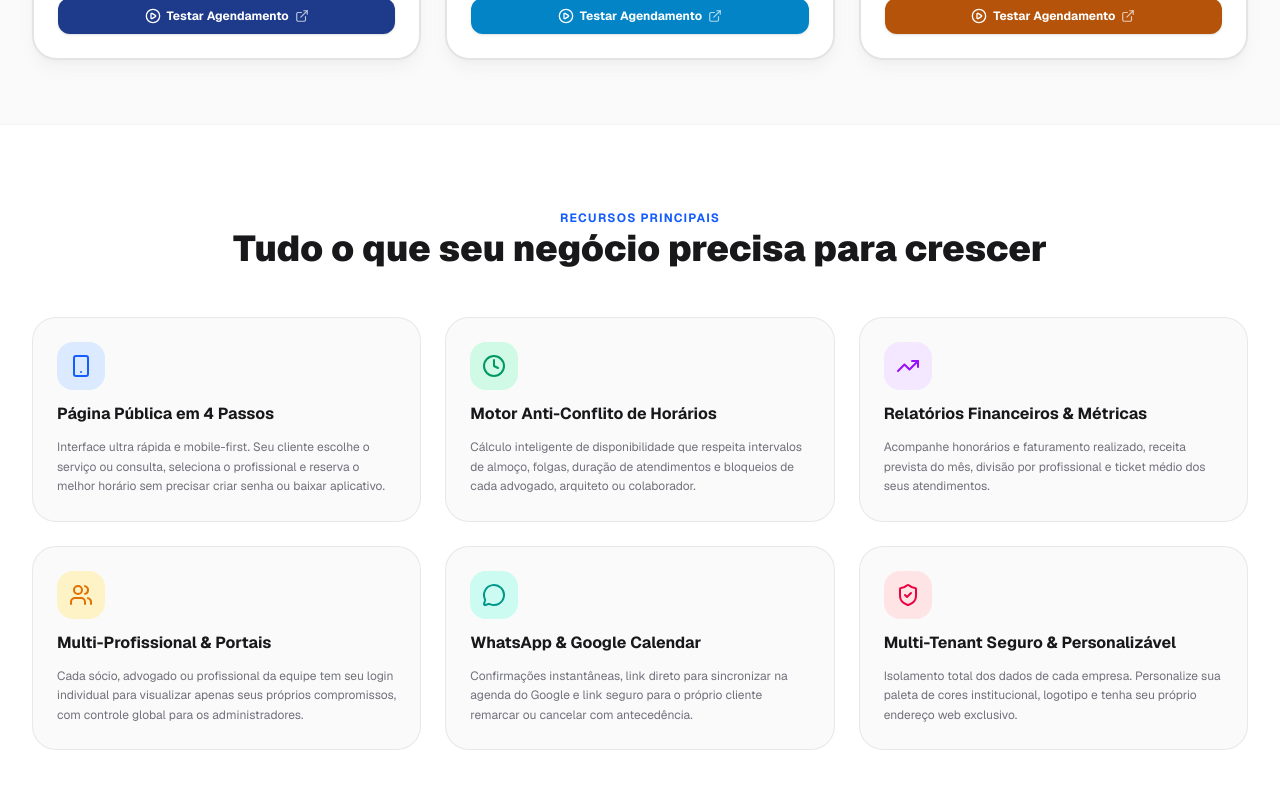
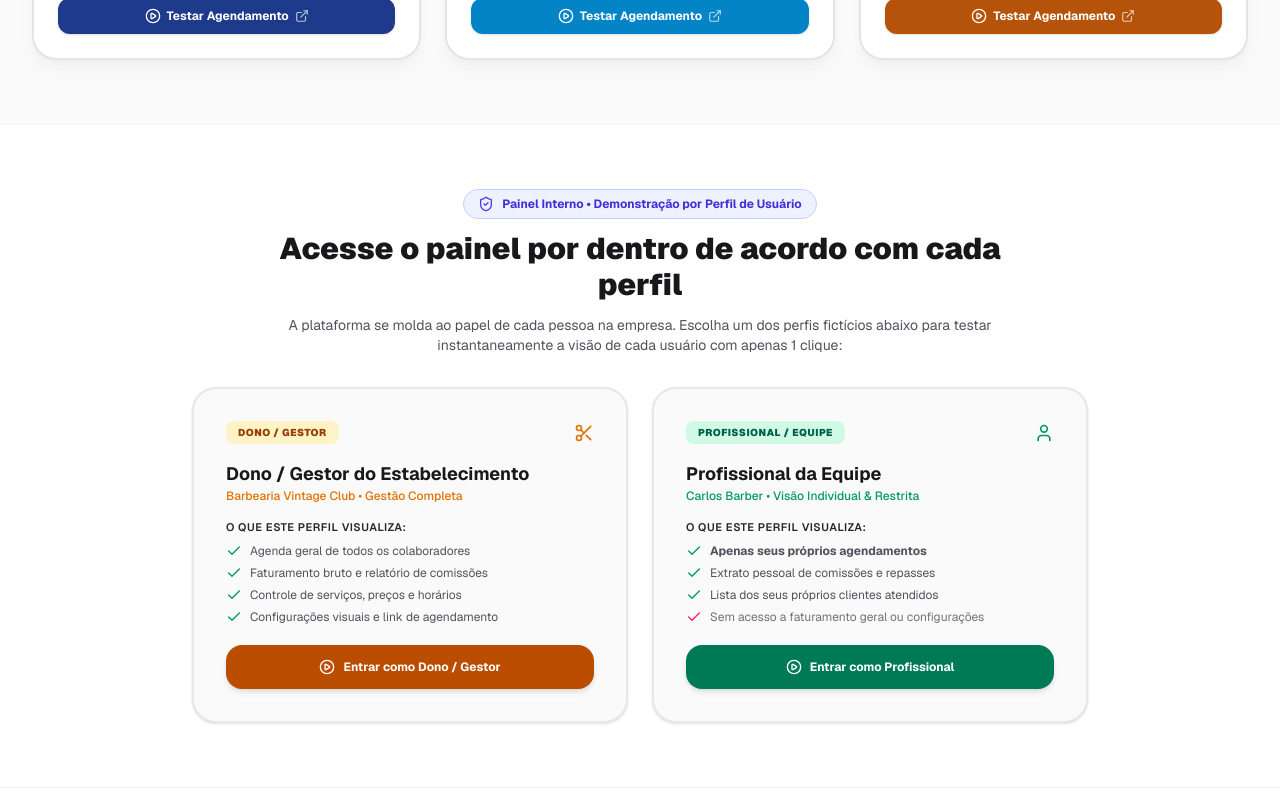
Before and after one commit to SoarezAllan/saas-agendamento-tamarcado, a Next.js app: page / in a window 1280 px wide. Shown: the part 2060-2860 px from the top of the page. Built offline with nearby package versions, Linux system fonts and the light colour scheme.

Commit message:
feat: restore Dono vs Profissional profile comparison section on landing page

```diff
--- a/src/app/page.tsx
+++ b/src/app/page.tsx
@@ -43,6 +43,33 @@ import { ThemeToggle } from '@/components/ui/theme-toggle';
 import { Logo } from '@/components/ui/logo';
 
 export default function LandingPage() {
+  const [loggingInEmail, setLoggingInEmail] = useState<string | null>(null);
+
+  const handleDemoLogin = async (demoEmail: string, demoPass: string, redirectUrl = '/dashboard') => {
+    setLoggingInEmail(demoEmail);
+    try {
+      const res = await fetch('/api/auth/login', {
+        method: 'POST',
+        headers: { 'Content-Type': 'application/json' },
+        body: JSON.stringify({ email: demoEmail, password: demoPass }),
+      });
+
+      const data = await res.json();
+      if (!res.ok) {
+        throw new Error(data.error || 'Falha ao acessar conta de teste');
+      }
+
+      if (data.user?.role === 'SUPERADMIN' || redirectUrl === '/superadmin') {
+        window.location.href = '/superadmin';
+      } else {
+        window.location.href = '/dashboard';
+      }
+    } catch (err) {
+      alert('Erro ao conectar na conta de teste. Tente novamente.');
+      setLoggingInEmail(null);
+    }
+  };
+
   const demoBusinesses = [
     {
       name: 'Albuquerque & Associados Advocacia',
@@ -325,6 +352,152 @@ export default function LandingPage() {
         </div>
       </section>
 
+      {/* Interactive Account Profiles Demo Section */}
+      <section className="py-16 bg-white dark:bg-zinc-950 border-b border-zinc-100 dark:border-zinc-800 px-4 sm:px-6 lg:px-8">
+        <div className="max-w-7xl mx-auto space-y-8">
+          {/* Header explaining user profile views */}
+          <div className="text-center space-y-3 max-w-3xl mx-auto">
+            <div className="inline-flex items-center gap-2 px-3.5 py-1.5 rounded-full text-xs font-bold bg-indigo-50 dark:bg-indigo-950/50 text-indigo-700 dark:text-indigo-300 border border-indigo-200 dark:border-indigo-800">
+              <ShieldCheck className="w-4 h-4 text-indigo-600" />
+              <span>Painel Interno • Demonstração por Perfil de Usuário</span>
+            </div>
+            <h2 className="text-2xl sm:text-3xl font-black text-zinc-900 dark:text-zinc-100">
+              Acesse o painel por dentro de acordo com cada perfil
+            </h2>
+            <p className="text-xs sm:text-sm text-zinc-600 dark:text-zinc-400">
+              A plataforma se molda ao papel de cada pessoa na empresa. Escolha um dos perfis fictícios abaixo para testar instantaneamente a visão de cada usuário com apenas 1 clique:
+            </p>
+          </div>
+
+          {/* Cards for each user profile */}
+          <div className="grid gap-6 sm:grid-cols-2 max-w-4xl mx-auto">
+            {/* Card 1: Dono / Gestor do Negócio */}
+            <div className="p-6 sm:p-8 rounded-3xl bg-zinc-50 dark:bg-zinc-900/60 border-2 border-zinc-200/80 dark:border-zinc-800 flex flex-col justify-between hover:border-amber-500/50 transition-all space-y-5 shadow-sm">
+              <div className="space-y-4">
+                <div className="flex items-center justify-between">
+                  <span className="px-3 py-1 rounded-lg text-[10px] font-black uppercase tracking-wider bg-amber-100 text-amber-800 dark:bg-amber-950/80 dark:text-amber-300">
+                    Dono / Gestor
+                  </span>
+                  <Scissors className="w-5 h-5 text-amber-600" />
+                </div>
+                <div>
+                  <h3 className="text-lg font-bold text-zinc-900 dark:text-zinc-100">
+                    Dono / Gestor do Estabelecimento
+                  </h3>
+                  <p className="text-xs text-amber-600 dark:text-amber-400 font-medium">
+                    Barbearia Vintage Club • Gestão Completa
+                  </p>
+                </div>
+                <div className="space-y-2 text-xs text-zinc-600 dark:text-zinc-400">
+                  <p className="font-semibold text-zinc-800 dark:text-zinc-200 text-[11px] uppercase tracking-wider">
+                    O que este perfil visualiza:
+                  </p>
+                  <ul className="space-y-1.5 text-xs">
+                    <li className="flex items-center gap-2">
+                      <Check className="w-4 h-4 text-emerald-600 shrink-0" />
+                      <span>Agenda geral de todos os colaboradores</span>
+                    </li>
+                    <li className="flex items-center gap-2">
+                      <Check className="w-4 h-4 text-emerald-600 shrink-0" />
+                      <span>Faturamento bruto e relatório de comissões</span>
+                    </li>
+                    <li className="flex items-center gap-2">
+                      <Check className="w-4 h-4 text-emerald-600 shrink-0" />
+                      <span>Controle de serviços, preços e horários</span>
+                    </li>
+                    <li className="flex items-center gap-2">
+                      <Check className="w-4 h-4 text-emerald-600 shrink-0" />
+                      <span>Configurações visuais e link de agendamento</span>
+                    </li>
+                  </ul>
+                </div>
+              </div>
+
+              <button
+                type="button"
+                disabled={loggingInEmail !== null}
+                onClick={() => handleDemoLogin('admin@barbearia.com', 'admin123')}
+                className="w-full py-3.5 px-4 rounded-2xl text-xs font-bold text-white bg-amber-700 hover:bg-amber-800 transition-all flex items-center justify-center gap-2 shadow-md cursor-pointer disabled:opacity-50"
+              >
+                {loggingInEmail === 'admin@barbearia.com' ? (
+                  <>
+                    <Loader2 className="w-4 h-4 animate-spin" />
+                    <span>Entrando...</span>
+                  </>
+                ) : (
+                  <>
+                    <PlayCircle className="w-4 h-4" />
+                    <span>Entrar como Dono / Gestor</span>
+                  </>
+                )}
+              </button>
+            </div>
+
+            {/* Card 2: Profissional da Equipe */}
+            <div className="p-6 sm:p-8 rounded-3xl bg-zinc-50 dark:bg-zinc-900/60 border-2 border-zinc-200/80 dark:border-zinc-800 flex flex-col justify-between hover:border-emerald-500/50 transition-all space-y-5 shadow-sm">
+              <div className="space-y-4">
+                <div className="flex items-center justify-between">
+                  <span className="px-3 py-1 rounded-lg text-[10px] font-black uppercase tracking-wider bg-emerald-100 text-emerald-800 dark:bg-emerald-950/80 dark:text-emerald-300">
+                    Profissional / Equipe
+                  </span>
+                  <User className="w-5 h-5 text-emerald-600" />
+                </div>
+                <div>
+                  <h3 className="text-lg font-bold text-zinc-900 dark:text-zinc-100">
+                    Profissional da Equipe
+                  </h3>
+                  <p className="text-xs text-emerald-600 dark:text-emerald-400 font-medium">
+                    Carlos Barber • Visão Individual & Restrita
+                  </p>
+                </div>
+                <div className="space-y-2 text-xs text-zinc-600 dark:text-zinc-400">
+                  <p className="font-semibold text-zinc-800 dark:text-zinc-200 text-[11px] uppercase tracking-wider">
+                    O que este perfil visualiza:
+                  </p>
+                  <ul className="space-y-1.5 text-xs">
+                    <li className="flex items-center gap-2">
+                      <Check className="w-4 h-4 text-emerald-600 shrink-0" />
+                      <span><strong>Apenas seus próprios agendamentos</strong></span>
+                    </li>
+                    <li className="flex items-center gap-2">
+                      <Check className="w-4 h-4 text-emerald-600 shrink-0" />
+                      <span>Extrato pessoal de comissões e repasses</span>
+                    </li>
+                    <li className="flex items-center gap-2">
+                      <Check className="w-4 h-4 text-emerald-600 shrink-0" />
+                      <span>Lista dos seus próprios clientes atendidos</span>
+                    </li>
+                    <li className="flex items-center gap-2">
+                      <Check className="w-4 h-4 text-rose-500 shrink-0" />
+                      <span className="text-zinc-500">Sem acesso a faturamento geral ou configurações</span>
+                    </li>
+                  </ul>
+                </div>
+              </div>
+
+              <button
+                type="button"
+                disabled={loggingInEmail !== null}
+                onClick={() => handleDemoLogin('carlos@barbearia.com', 'pro123')}
+                className="w-full py-3.5 px-4 rounded-2xl text-xs font-bold text-white bg-emerald-700 hover:bg-emerald-800 transition-all flex items-center justify-center gap-2 shadow-md cursor-pointer disabled:opacity-50"
+              >
+                {loggingInEmail === 'carlos@barbearia.com' ? (
+                  <>
+                    <Loader2 className="w-4 h-4 animate-spin" />
+                    <span>Entrando...</span>
+                  </>
+                ) : (
+                  <>
+                    <PlayCircle className="w-4 h-4" />
+                    <span>Entrar como Profissional</span>
+                  </>
+                )}
+              </button>
+            </div>
+          </div>
+        </div>
+      </section>
+
       {/* Feature Highlights Grid */}
       <section className="py-20 px-4 sm:px-6 lg:px-8 max-w-7xl mx-auto space-y-12">
         <div className="text-center space-y-2">
```
